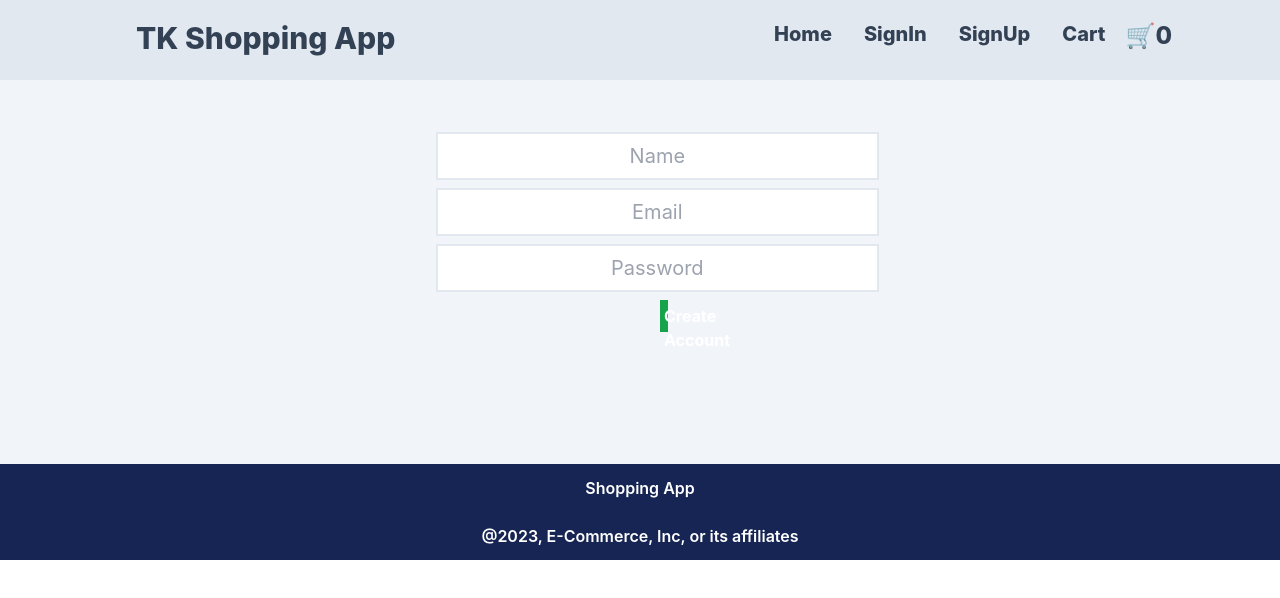
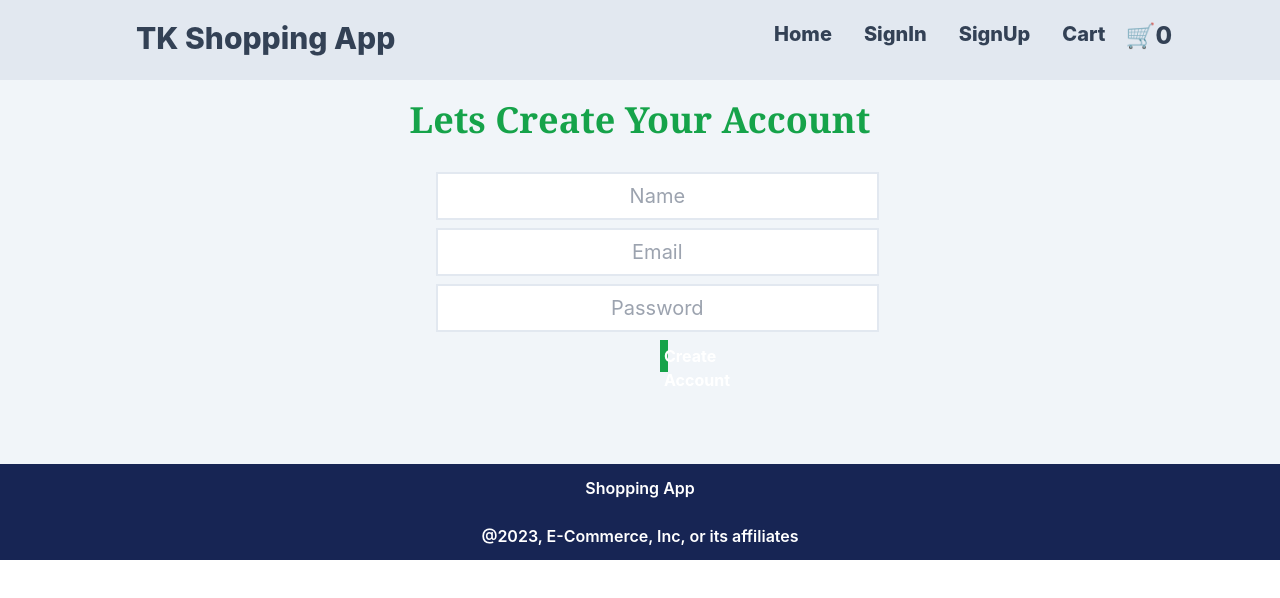
Before and after one commit to Tushar-Official/Redux-ShoppingPage, a React (Create React App) app: page /SignUp in a window 1280 px wide. Shown: the top 598 px of the page. Built offline with nearby package versions, Linux system fonts and the light colour scheme.

Commit message:
new modification

```diff
--- a/package.json
+++ b/package.json
@@ -8,10 +8,13 @@
     "@testing-library/react": "^13.4.0",
     "@testing-library/user-event": "^13.5.0",
     "react": "^18.2.0",
+    "react-chatbot-kit": "^2.1.2",
     "react-dom": "^18.2.0",
     "react-redux": "^8.1.1",
     "react-router-dom": "^6.14.2",
     "react-scripts": "5.0.1",
+    "react-scroll": "^1.8.9",
+    "react-simple-chatbot": "^0.6.1",
     "react-toastify": "^9.1.3",
     "uuid": "^9.0.0",
     "web-vitals": "^2.1.4"
--- a/src/Home.js
+++ b/src/Home.js
@@ -2,7 +2,7 @@ import React, { useState,useEffect } from 'react'
 import useData from './useAPI'
 import { useDispatch } from 'react-redux'
 import { add } from './Redux/slice'
-
+import { animateScroll as scroll } from 'react-scroll';
 
  const Home = () => {
     const [data,setData]=useState([])
@@ -29,6 +29,9 @@ import { add } from './Redux/slice'
               ...prevButtonNames,
               [product.id]: 'Added to Cart', // You can set any text you want here
             }));
+            }
+            const scrollToTop = () => {
+              scroll.scrollToTop();
             }
 
     const sorting = (event) => {
@@ -106,6 +109,9 @@ import { add } from './Redux/slice'
 
 
     </div>
+    <button onClick={scrollToTop} className="fixed bottom-10 right-10 bg-blue-500 font-semibold text-white p-2 rounded-full">
+        Scroll to Top
+      </button>
 
     </>
   )
--- a/src/SignUp.js
+++ b/src/SignUp.js
@@ -27,7 +27,8 @@ export const SignUp = () => {
   return (
     <div>
     <div className='p-5 w-full items-center h-96 bg-slate-100'>
-    <form className='flex flex-col ml-56 space-y-2 w-2/3 h-72 px-48 bg-slate-100' >
+    <h1 className='font-bold text-4xl font-serif text-green-600 '>Lets Create Your Account</h1>
+    <form className='flex flex-col ml-56 space-y-2 w-2/3 h-84 px-48 bg-slate-100' >
     <input type="name" placeholder='Name' ref={name} className='text-center text-xl mt-8  h-12  border-2 border-slate-200  '/>
     <input type="email" placeholder='Email' ref={email} className='text-center text-xl mt-8 r h-12 border-2 border-slate-200'/>
     <input type="password" placeholder='Password' ref={password} className='text-center text-xl mt-8 h-12  border-2 border-slate-200'/>
--- a/src/useAPI.js
+++ b/src/useAPI.js
@@ -4,6 +4,7 @@ const Usedata = () => {
     const [Data,setData]=useState([])
 
     const getData=async()=>{
+      setTimeout(async()=>{
         const response=await fetch("https://fakestoreapi.com/products/")
         const data=await response.json()
       try{
@@ -14,11 +15,17 @@ const Usedata = () => {
         console.log(err)
 
       }
+    },1000)
     }
-    useEffect(()=>{
+
+
+      useEffect(()=>{
         getData()
+      }
+    ,[])
 
-    },[])
+
+
 
   return Data
 }
```
Also changed, not shown: src/App.js (+7 -1 lines), 1 other file (tests, documents, lock files or other folders).
